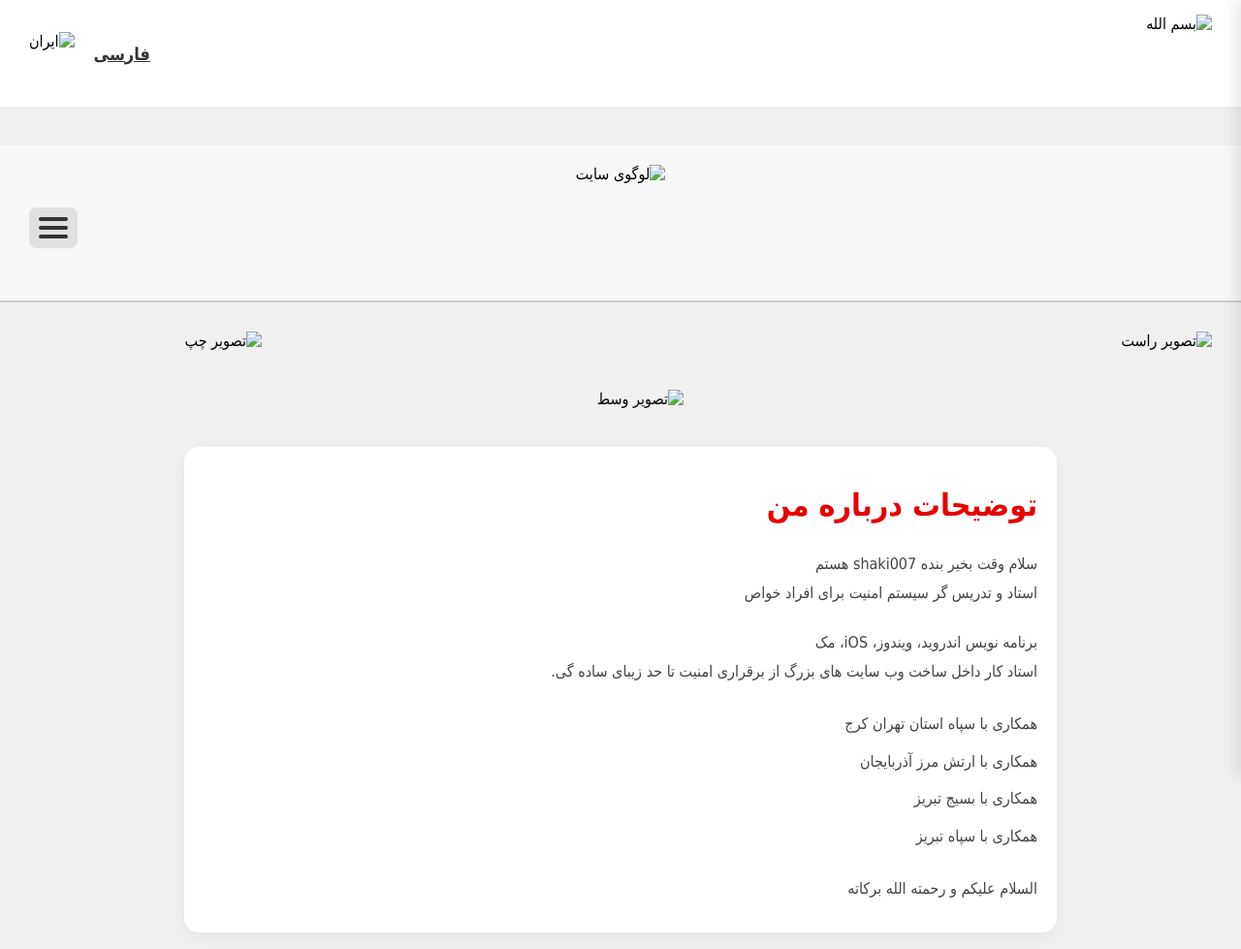
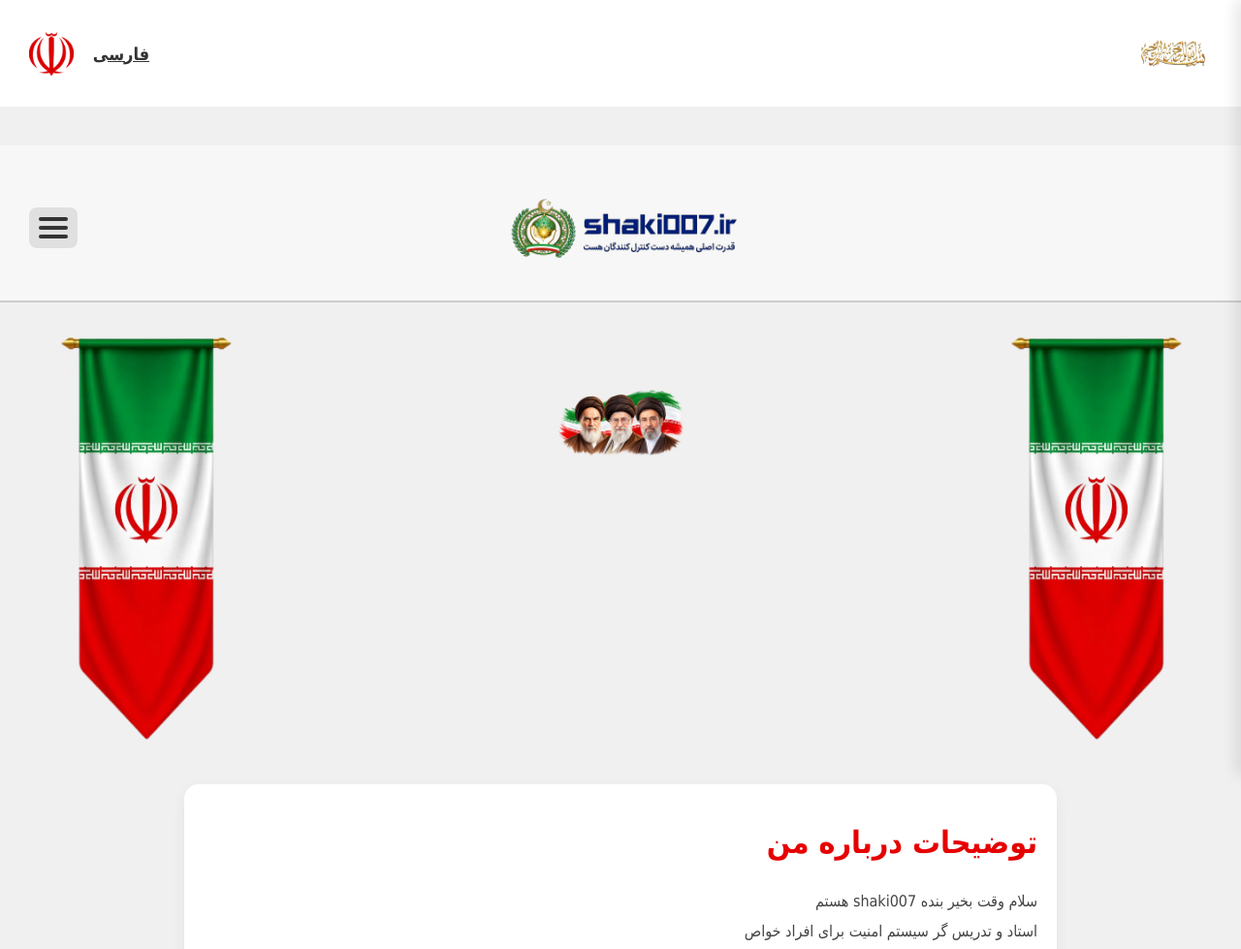
Before and after one commit to Admin161723/shaki007, a plain HTML site: page Man.html in a window 1280 px wide. Shown: the top 979 px of the page at 97% size. Drawn offline with Linux system fonts and the light colour scheme.

Commit message:
Update Man.html

```diff
--- a/Man.html
+++ b/Man.html
@@ -1,11 +1,13 @@
 <!DOCTYPE html>
 <html lang="fa" dir="rtl">
+
 <head>
     <meta charset="UTF-8">
     <meta name="viewport" content="width=device-width, initial-scale=1.0">
     <title>توضیحات درباره من - shaki007</title>
     <link rel="stylesheet" href="style.css">
 </head>
+
 <body>
     <div id="security-screen" class="security-overlay">
         <h1 data-i18n="security_title">اخطار امنیتی</h1>
@@ -22,7 +24,7 @@
     </div>
 
     <header class="top-bar">
-        <div class="bismillah"><img src="bismillah.png" alt="بسم الله"></div>
+        <div class="bismillah"><img src="./IR_007.webp" alt="بسم الله"></div>
         <div class="lang-section">
             <div class="dropdown">
                 <span class="current-lang" id="lang-btn">فارسی</span>
@@ -34,19 +36,19 @@
                     <a href="#" onclick="changeLang('ko')">조선어 (کره‌ای)</a>
                 </div>
             </div>
-            <img src="iran-flag.png" alt="ایران" class="iran-flag-img">
+            <img src="./Iran_007.webp" alt="ایران" class="iran-flag-img">
         </div>
     </header>
 
     <div class="logo-bar">
         <div class="hamburger-menu" onclick="toggleMenu()"><span></span><span></span><span></span></div>
-        <div class="main-logo"><img src="khamenei-logo.png" alt="لوگوی سایت"></div>
+        <div class="main-logo"><img src="./shaki007.ir.png" alt="لوگوی سایت"></div>
     </div>
 
     <div class="profile-images">
-        <img src="img-left.jpg" alt="تصویر راست" class="pi-side">
-        <img src="img-center.jpg" alt="تصویر وسط" class="pi-center">
-        <img src="img-right.jpg" alt="تصویر چپ" class="pi-side">
+        <img src="./InShot_20261127_051230944.webp" alt="تصویر راست" class="pi-side">
+        <img src="./leaders.webp" alt="تصویر وسط" class="pi-center">
+        <img src="./InShot_20261127_051230944.webp" alt="تصویر چپ" class="pi-side">
     </div>
 
     <main class="inner-page">
@@ -66,9 +68,13 @@
 
     <footer class="main-footer">
         <p class="power-text" data-i18n="power_text">قدرت در دستان اسلام و مسلمان خواهد بود</p>
-        <div class="legal-text"><p data-i18n="legal_text">اطلاعات وب سایت رسمی shaki007.ir محفوظ ۲۰۲۵ است. هرگونه تهمت و افترا و انتشار یا استفاده از عکس‌ها و ویدیوهای این وب سایت بدون اجازه، پیگرد قانونی دارد.</p></div>
+        <div class="legal-text">
+            <p data-i18n="legal_text">اطلاعات وب سایت رسمی shaki007.ir محفوظ ۲۰۲۵ است. هرگونه تهمت و افترا و انتشار یا
+                استفاده از عکس‌ها و ویدیوهای این وب سایت بدون اجازه، پیگرد قانونی دارد.</p>
+        </div>
     </footer>
 
     <script src="script.js"></script>
 </body>
+
 </html>
```
